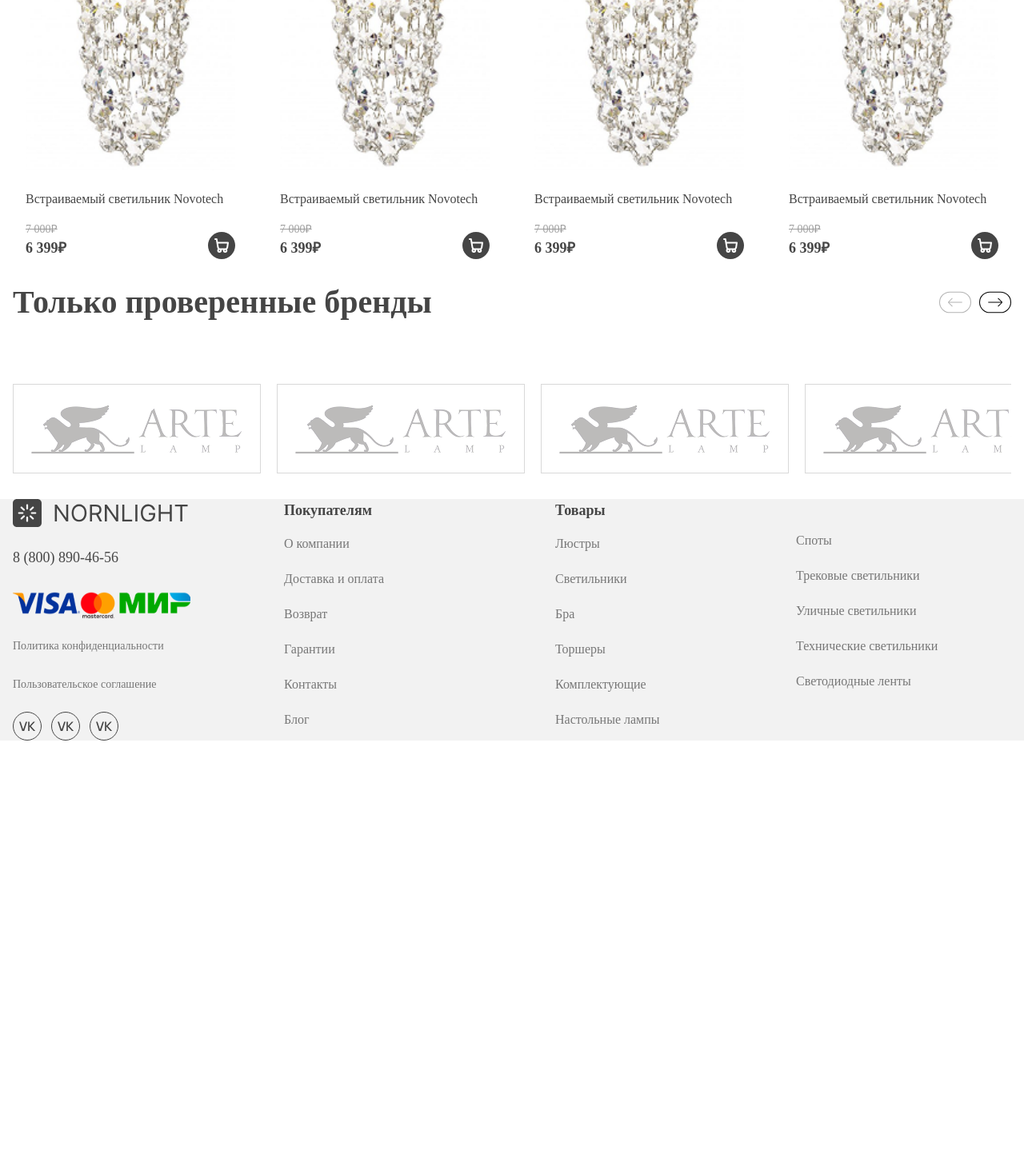
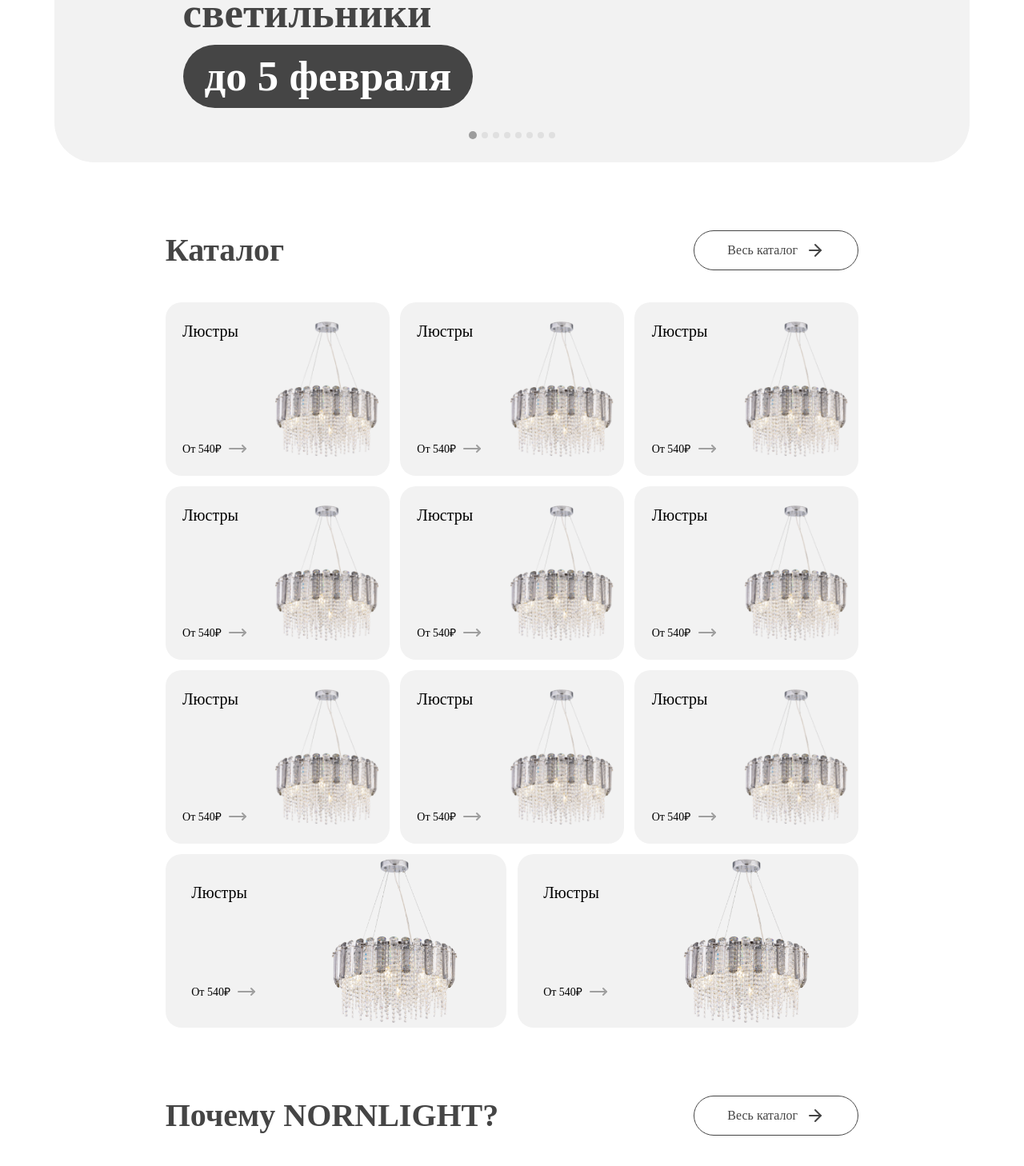
Before and after one commit to abdulfattoh-dev/e-commerce, a React (Vite) app: page / in a window 1280 px wide. Shown: the part 880-2338 px from the top of the page at 80% size. Before the commit the page ends 1806 px from the top, so only its background shows below. Built offline with nearby package versions, Linux system fonts and the light colour scheme.

Commit message:
errors fixed

```diff
--- a/src/pages/home/Home.tsx
+++ b/src/pages/home/Home.tsx
@@ -1,10 +1,16 @@
 import React from "react";
 import ProductView from "../../components/product-view/ProductView";
 import Brands from "../../components/brands/Brands";
+import Hero from "../../components/hero/Hero";
+import Category from "../../components/category/Category";
+import Features from "../../components/features/Features";
 
 const Home = () => {
   return (
     <div>
+      <Hero />
+      <Category />
+      <Features />
       <ProductView />
       <Brands />
     </div>
--- a/vite.config.ts
+++ b/vite.config.ts
@@ -1,19 +1,12 @@
 import { defineConfig } from "vite";
 import react from "@vitejs/plugin-react";
 import tailwindcss from "@tailwindcss/vite";
-<<<<<<< HEAD
 import svgr from "vite-plugin-svgr";
 
 // https://vite.dev/config/
 export default defineConfig({
   plugins: [react(), tailwindcss(), svgr()],
-=======
-
-// https://vite.dev/config/
-export default defineConfig({
-  plugins: [react(), tailwindcss()],
   server: {
     host: "0.0.0.0",
   },
->>>>>>> muhammadsodiq/hero-category-features
 });
```
